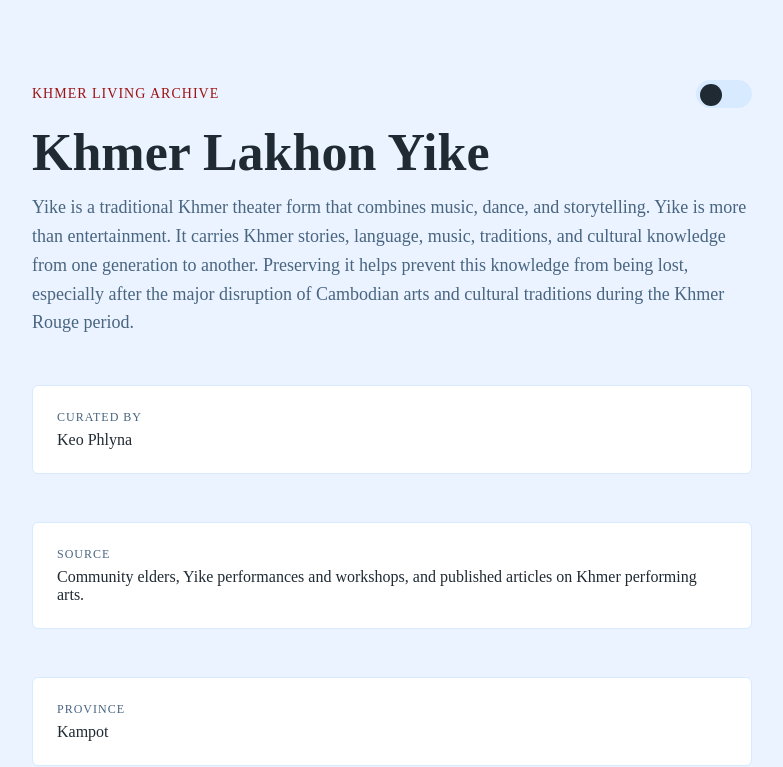
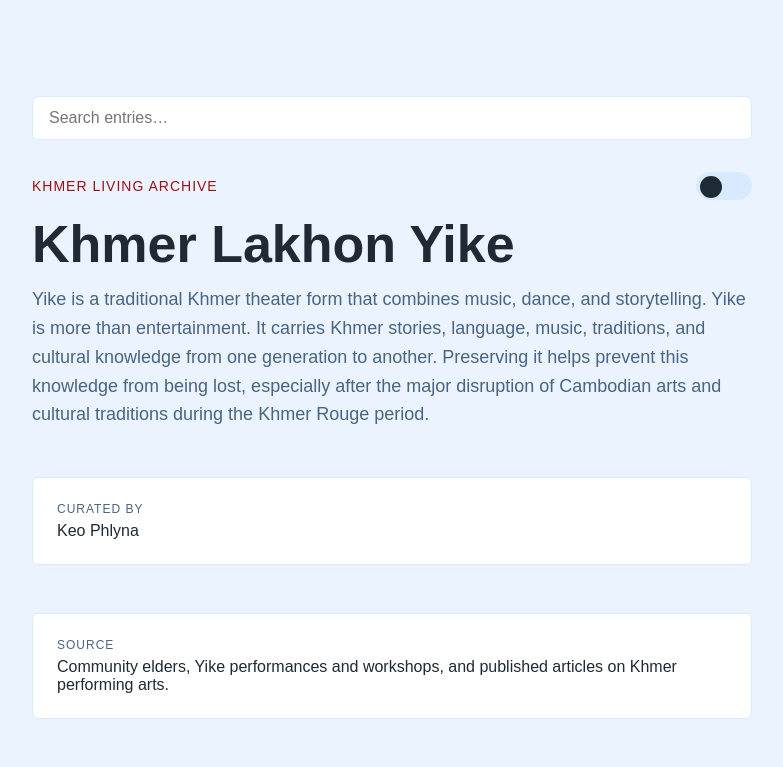
Before and after one commit to keophlyna/yike-archive, a Next.js app: page / in a window 1280 px wide. Shown: the top 767 px of the page, without its empty margins (248-1031 px from the left). Built offline with nearby package versions, Linux system fonts and the light colour scheme.

Commit message:
added Search feature

```diff
--- a/app/fonts.js
+++ b/app/fonts.js
@@ -1,25 +1,10 @@
-import { Montserrat } from "next/font/google";
-import { Fraunces } from "next/font/google";
-import { Source_Serif_4 } from "next/font/google";
+import { Roboto } from "next/font/google";
 import { Noto_Serif_Khmer } from "next/font/google";
-import { IBM_Plex_Mono } from "next/font/google";
 
-export const montserrat = Montserrat({
+export const roboto = Roboto({
   subsets: ["latin"],
-  weight: ["400", "700"],
-  variable: "--font-montserrat",
-});
-
-export const fraunces = Fraunces({
-  subsets: ["latin"],
-  weight: ["600"],
-  variable: "--font-fraunces",
-});
-
-export const sourceSerif4 = Source_Serif_4({
-  subsets: ["latin"],
-  weight: ["400"],
-  variable: "--font-source-serif-4",
+  weight: ["400", "500", "700"],
+  variable: "--font-roboto",
 });
 
 export const notoSerifKhmer = Noto_Serif_Khmer({
@@ -27,9 +12,3 @@ export const notoSerifKhmer = Noto_Serif_Khmer({
   weight: ["400"],
   variable: "--font-noto-serif-khmer",
 });
-
-export const ibmPlexMono = IBM_Plex_Mono({
-  subsets: ["latin"],
-  weight: ["400", "500"],
-  variable: "--font-ibm-plex-mono",
-});
--- a/app/layout.js
+++ b/app/layout.js
@@ -1,5 +1,5 @@
 import collection from "../collection.config.js";
-import { montserrat } from "./fonts.js";
+import { roboto } from "./fonts.js";
 import ThemeProvider from "./ThemeContext.js";
 
 export const metadata = {
@@ -51,18 +51,19 @@ const themeBootstrap = `
 
 export default function RootLayout({ children }) {
   return (
-    <html lang="en">
+    <html lang="en" suppressHydrationWarning>
       <head>
         <style dangerouslySetInnerHTML={{ __html: themeCss }} />
         <script dangerouslySetInnerHTML={{ __html: themeBootstrap }} />
       </head>
       <body
-        className={montserrat.className}
+        className={roboto.className}
         suppressHydrationWarning
         style={{
           margin: 0,
           backgroundColor: "var(--page-bg)",
           color: "var(--text-primary)",
+          fontFamily: '"var(--font-roboto)", "Arial", "sans-serif"',
           minHeight: "100vh",
         }}
       >
--- a/app/page.js
+++ b/app/page.js
@@ -1,15 +1,16 @@
+"use client";
+
+import { useState } from "react";
 import collection from "../collection.config.js";
 import EntryCard from "../components/EntryCard.js";
 import entries from "../data/data_entries.js";
 import ThemeToggle from "./ThemeToggle.js";
-import {
-  fraunces,
-  sourceSerif4,
-  ibmPlexMono,
-} from "../app/fonts.js";
+import { roboto } from "../app/fonts.js";
 
 const COLOR_TRANSITION =
   "background-color 450ms cubic-bezier(.4,0,.2,1), color 450ms cubic-bezier(.4,0,.2,1), border-color 450ms cubic-bezier(.4,0,.2,1)";
+
+const FONT_STACK = '"var(--font-roboto)", "Arial", "sans-serif"';
 
 const styles = {
   wrap: {
@@ -26,7 +27,7 @@ const styles = {
     margin: 0,
   },
   kicker: {
-    fontFamily: ibmPlexMono.className,
+    fontFamily: FONT_STACK,
     color: "#9e1212",
     fontSize: 14,
     letterSpacing: 1,
@@ -34,16 +35,16 @@ const styles = {
     margin: 0,
   },
   title: {
-    fontFamily: fraunces.className,
+    fontFamily: FONT_STACK,
     fontSize: 52,
-    fontWeight: 600,
+    fontWeight: 700,
     color: "var(--text-primary)",
     margin: "16px 0 12px",
     lineHeight: 1.1,
     transition: COLOR_TRANSITION,
   },
   description: {
-    fontFamily: sourceSerif4.className,
+    fontFamily: FONT_STACK,
     fontSize: 18,
     color: "var(--text-secondary)",
     lineHeight: 1.6,
@@ -59,7 +60,7 @@ const styles = {
     transition: COLOR_TRANSITION,
   },
   cardLabel: {
-    fontFamily: ibmPlexMono.className,
+    fontFamily: FONT_STACK,
     fontSize: 12,
     color: "var(--text-secondary)",
     textTransform: "uppercase",
@@ -68,7 +69,7 @@ const styles = {
     transition: COLOR_TRANSITION,
   },
   cardValue: {
-    fontFamily: sourceSerif4.className,
+    fontFamily: FONT_STACK,
     fontSize: 16,
     color: "var(--text-primary)",
     margin: "6px 0 0",
@@ -77,8 +78,48 @@ const styles = {
   section: {
     marginTop: 64,
   },
+  searchSticky: {
+    position: "sticky",
+    top: 0,
+    zIndex: 10,
+    backgroundColor: "var(--page-bg)",
+    padding: "16px 0",
+    marginBottom: 16,
+    transition: COLOR_TRANSITION,
+  },
+  searchInput: {
+    width: "100%",
+    padding: "12px 16px",
+    borderRadius: 6,
+    border: "1px solid var(--card-border)",
+    backgroundColor: "var(--card-bg)",
+    color: "var(--text-primary)",
+    fontFamily: FONT_STACK,
+    fontSize: 16,
+    outline: "none",
+    transition: COLOR_TRANSITION,
+    boxSizing: "border-box",
+  },
+  filterCount: {
+    fontFamily: FONT_STACK,
+    fontSize: 12,
+    color: "var(--text-secondary)",
+    textTransform: "uppercase",
+    letterSpacing: 1,
+    margin: "12px 0 0",
+    transition: COLOR_TRANSITION,
+  },
+  empty: {
+    padding: "40px 24px",
+    border: "1px dashed var(--card-border)",
+    borderRadius: 6,
+    textAlign: "center",
+    color: "var(--text-secondary)",
+    fontFamily: FONT_STACK,
+    transition: COLOR_TRANSITION,
+  },
   count: {
-    fontFamily: ibmPlexMono.className,
+    fontFamily: FONT_STACK,
     fontSize: 14,
     color: "var(--accent-peach)",
     marginTop: 48,
@@ -90,14 +131,40 @@ const styles = {
     borderTop: "1px solid var(--card-border)",
     fontSize: 13,
     color: "var(--text-secondary)",
-    fontFamily: sourceSerif4.className,
+    fontFamily: FONT_STACK,
     transition: COLOR_TRANSITION,
   },
 };
 
 export default function Home() {
+  const [query, setQuery] = useState("");
+  const q = query.trim().toLowerCase();
+  const filtered = q === ""
+    ? entries
+    : entries.filter(
+        (e) =>
+          (e.title || "").toLowerCase().includes(q) ||
+          (e.description || "").toLowerCase().includes(q) ||
+          (e.titleKh || "").toLowerCase().includes(q)
+      );
+
   return (
     <main style={styles.wrap}>
+      <div style={styles.searchSticky}>
+        <input
+          type="search"
+          value={query}
+          onChange={(e) => setQuery(e.target.value)}
+          placeholder="Search entries…"
+          style={styles.searchInput}
+        />
+        {q !== "" && (
+          <p style={styles.filterCount}>
+            {filtered.length} of {entries.length} entries shown
+          </p>
+        )}
+      </div>
+
       <div style={styles.topBar}>
         <p style={styles.kicker}>KHMER LIVING ARCHIVE</p>
         <ThemeToggle />
@@ -120,7 +187,9 @@ export default function Home() {
 
       <section style={styles.section}>
         <p style={styles.cardLabel}>Latest entries</p>
-        {entries.map((entry, index) => (
+
+        {filtered.length > 0 ? (
+          filtered.map((entry, index) => (
             <div key={entry.title} style={{ marginTop: 16 }}>
               <EntryCard
                 entryNumber={`Entry 0${index + 1}`}
@@ -133,7 +202,10 @@ export default function Home() {
                 photo={entry.photo}
               />
             </div>
-        ))}
+          ))
+        ) : (
+          <div style={styles.empty}></div>
+        )}
       </section>
 
       <p style={styles.count}>entries in the archive: 2 (for now)</p>
--- a/components/EntryCard.js
+++ b/components/EntryCard.js
@@ -8,14 +8,14 @@
 
 import Image from "next/image";
 import {
-  fraunces,
+  roboto,
   notoSerifKhmer,
-  sourceSerif4,
-  ibmPlexMono,
 } from "../app/fonts.js";
 
 const COLOR_TRANSITION =
   "background-color 450ms cubic-bezier(.4,0,.2,1), color 450ms cubic-bezier(.4,0,.2,1), border-color 450ms cubic-bezier(.4,0,.2,1)";
+
+const FONT_STACK = '"var(--font-roboto)", "Arial", "sans-serif"';
 
 const styles = {
   card: {
@@ -38,7 +38,7 @@ const styles = {
   photoOverlay: {
     position: "absolute",
     zIndex: 2,
-    fontFamily: ibmPlexMono.className,
+    fontFamily: FONT_STACK,
     fontSize: 11,
     textTransform: "uppercase",
     letterSpacing: 1,
@@ -68,7 +68,7 @@ const styles = {
   },
   categoryPill: {
     alignSelf: "flex-start",
-    fontFamily: ibmPlexMono.className,
+    fontFamily: FONT_STACK,
     fontSize: 11,
     textTransform: "uppercase",
     letterSpacing: 1,
@@ -80,9 +80,9 @@ const styles = {
     transition: COLOR_TRANSITION,
   },
   title: {
-    fontFamily: fraunces.className,
+    fontFamily: FONT_STACK,
     fontSize: 23,
-    fontWeight: 600,
+    fontWeight: 700,
     color: "var(--text-primary)",
     margin: 0,
     lineHeight: 1.25,
@@ -105,7 +105,7 @@ const styles = {
     transition: COLOR_TRANSITION,
   },
   description: {
-    fontFamily: sourceSerif4.className,
+    fontFamily: FONT_STACK,
     fontSize: 15.5,
     lineHeight: 1.6,
     color: "var(--text-secondary)",
@@ -127,7 +127,7 @@ const styles = {
     flexDirection: "column",
   },
   footerLabel: {
-    fontFamily: ibmPlexMono.className,
+    fontFamily: FONT_STACK,
     fontSize: 11,
     textTransform: "uppercase",
     letterSpacing: 1,
@@ -136,7 +136,7 @@ const styles = {
     transition: COLOR_TRANSITION,
   },
   footerValue: {
-    fontFamily: sourceSerif4.className,
+    fontFamily: FONT_STACK,
     fontSize: 14,
     color: "var(--text-primary)",
     margin: "4px 0 0",
```
Also changed, not shown: .clinerules/.clineignore.md (added), .clinerules/default-rules.md (added), .md/search.md (added). Lines whose indentation alone changed are shown as unchanged.
